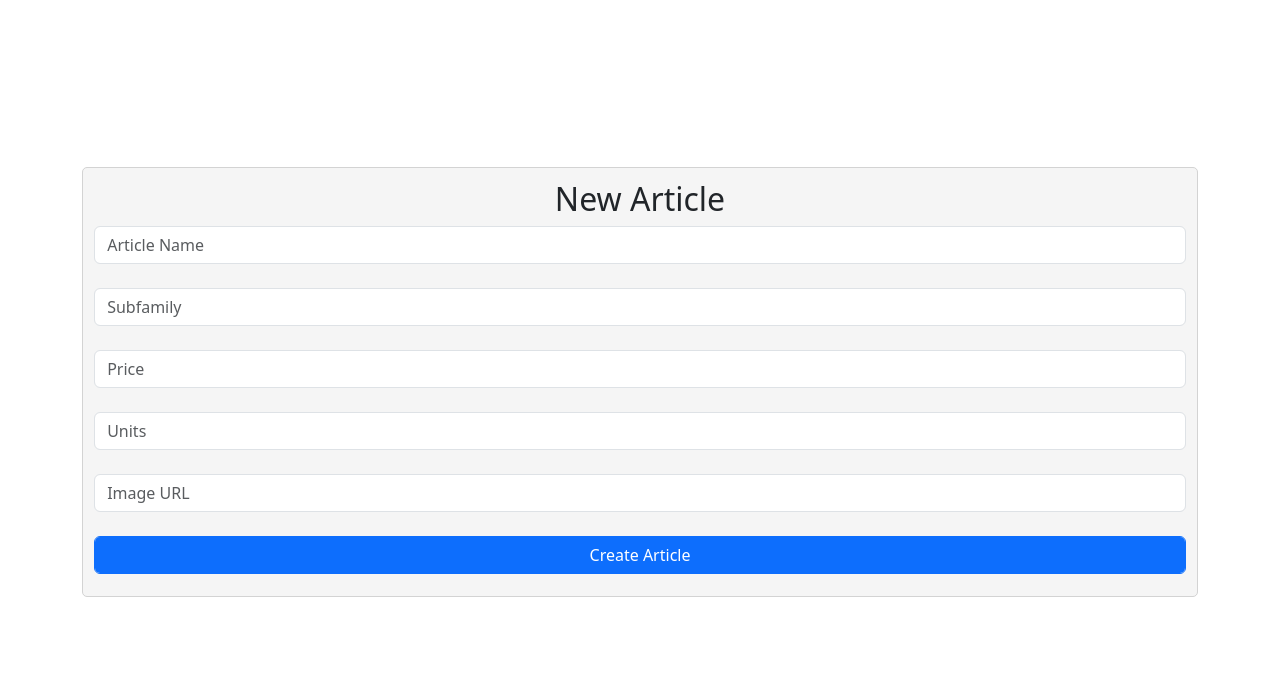
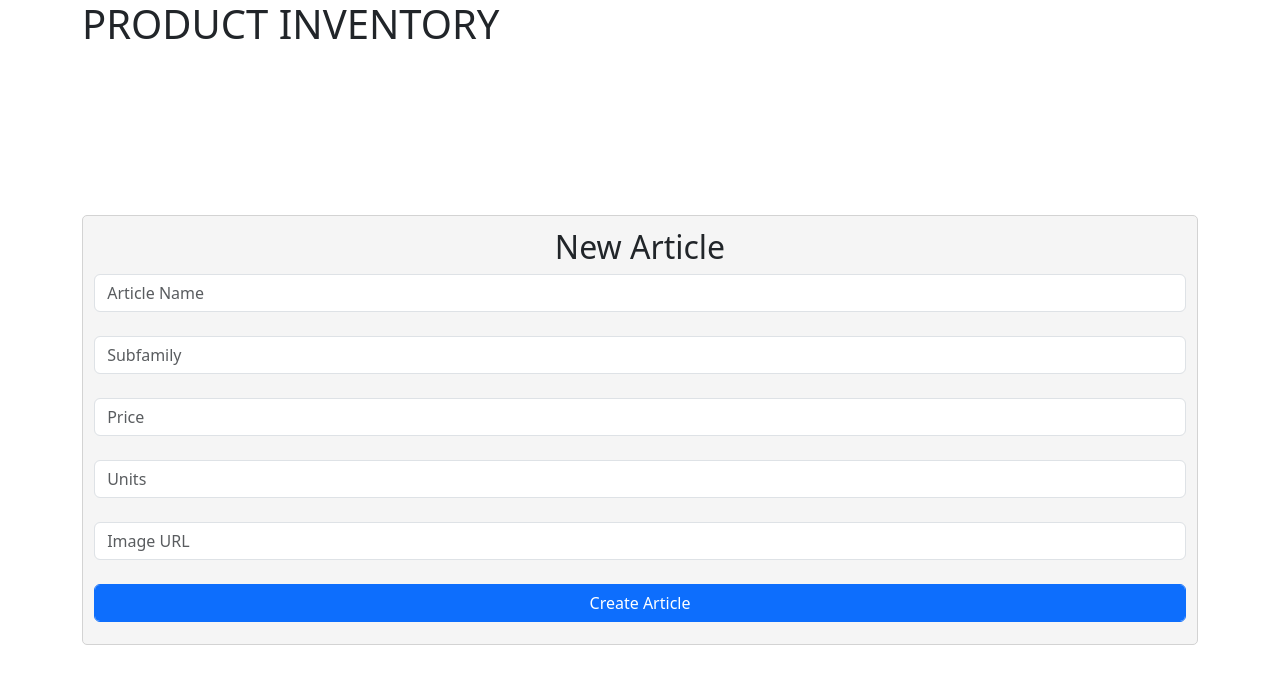
Before and after one commit to mitzie17/product-inventory, a website with bundled scripts: page index.html in a window 1280 px wide. Built offline with nearby package versions, Linux system fonts and the light colour scheme; files whose address does not match are found by name.

Commit message:
added h1 title

```diff
--- a/index.html
+++ b/index.html
@@ -8,6 +8,7 @@
     <link rel="stylesheet" href="styles.css">
 </head>
 <body class="container">
+    <h1>PRODUCT INVENTORY</h1>
     <div id="new-article" class="jumbotron">
         <h2 id="article-form-heading">New Article</h2>
         <input type="text" id="new-article-name" class="form-control" placeholder="Article Name"> <br>
```
